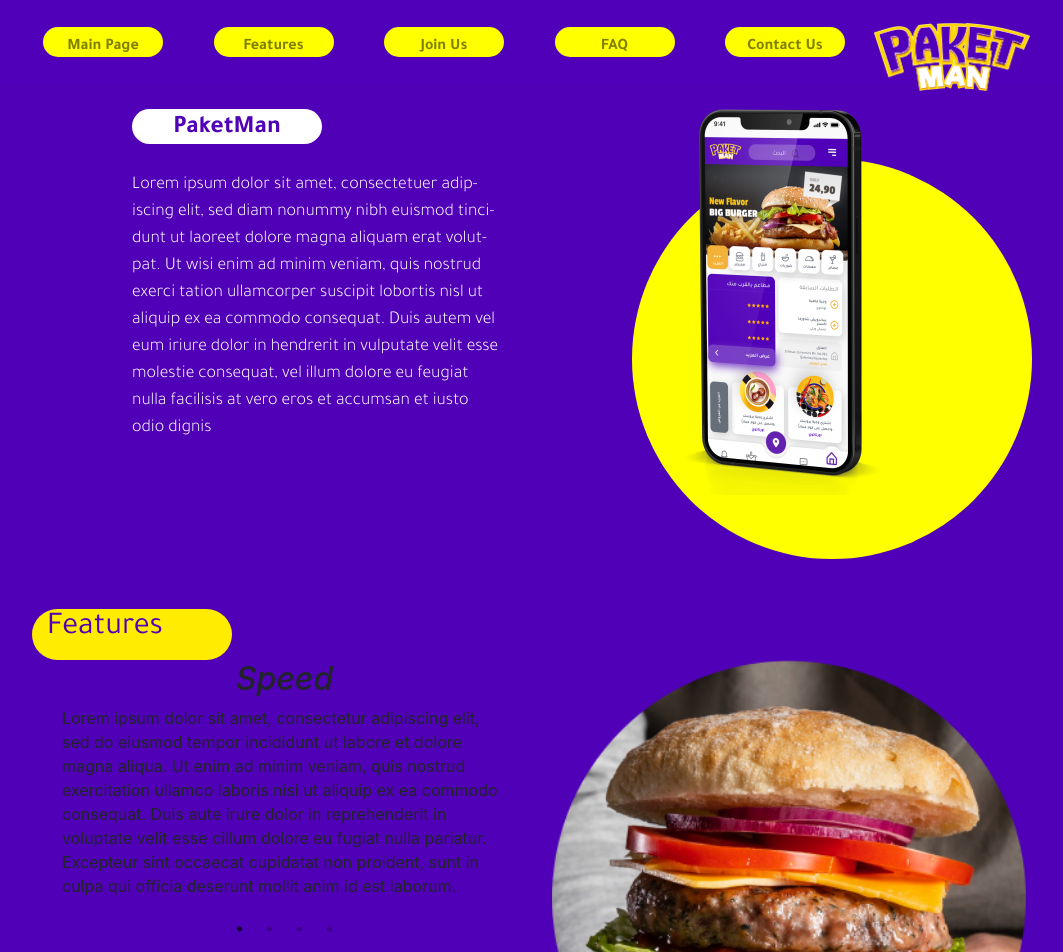
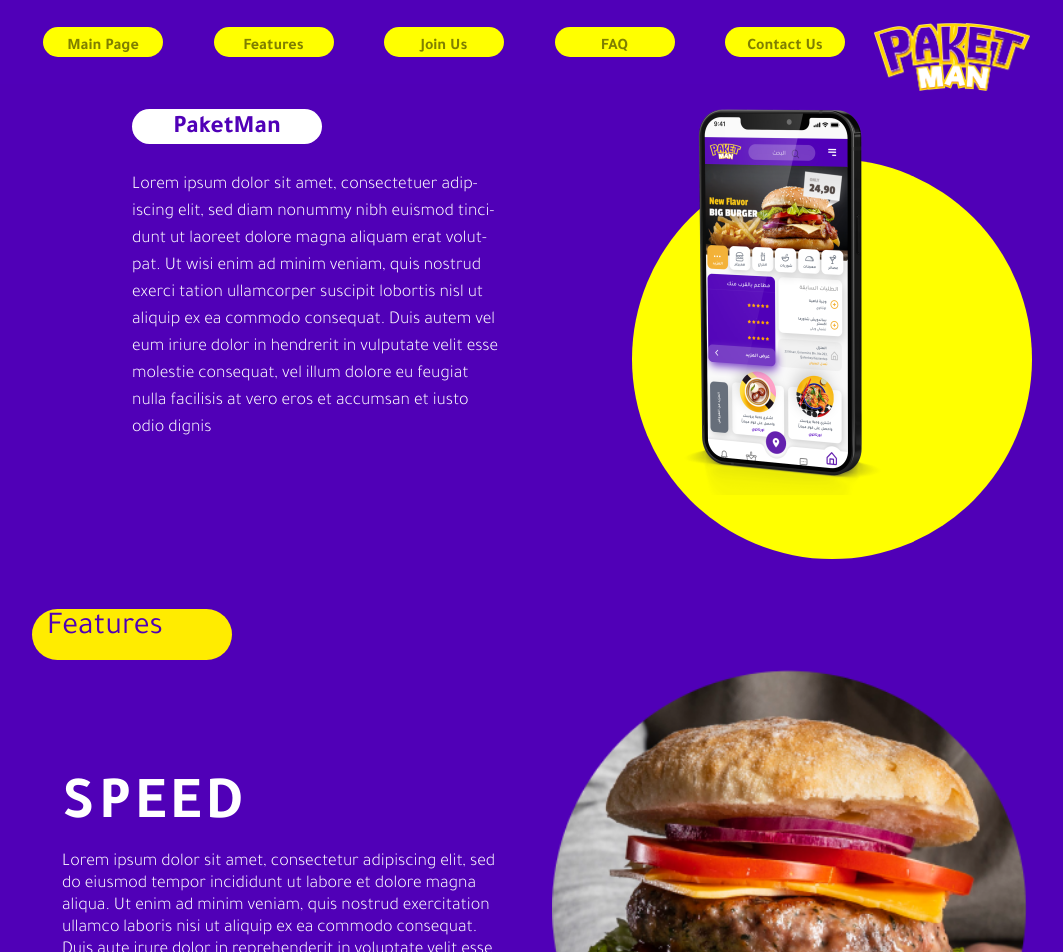
Before and after one commit to khaldoon9kh/paketManWebsite, a React (Create React App) app: page / in a window 1280 px wide. Shown: the top 952 px of the page, without its empty margins (103-1166 px from the left). Built offline with nearby package versions, Linux system fonts and the light colour scheme.

Commit message:
feature texts styling done

```diff
--- a/src/components/SingleFeature/index.css
+++ b/src/components/SingleFeature/index.css
@@ -2,12 +2,24 @@
 .featureBox {
   display: flex;
   flex-direction: column;
-  align-items: center;
-  justify-content: center;
 }
 
-.feature {
-  font-style: italic;
+.featureTitle {
+  /* Style for "SPEED" */
+  width: 206px;
+  height: 71px;
+  font-style: normal;
+  letter-spacing: normal;
+  line-height: normal;
+  text-transform: uppercase;
+  /* Text style for "SPEED" */
+  color: #ffffff;
+  font-family: "Tajawal";
+  font-size: 60px;
+  font-weight: bold;
+  font-style: normal;
+  letter-spacing: 4.5px;
+  line-height: normal;
 }
 
 .featImg {
@@ -17,3 +29,20 @@
   margin: 0.5rem 0;
   display: block;
 }
+
+.featureText {
+  /* Style for "dunt ut la" */
+  /* width: 400px;
+  height: 150px; */
+  font-style: normal;
+  letter-spacing: normal;
+  line-height: normal;
+  /* Text style for "dunt ut la" */
+  color: #ffffff;
+  font-family: "Tajawal";
+  font-size: 18px;
+  font-weight: 300;
+  font-style: normal;
+  letter-spacing: normal;
+  line-height: normal;
+}
--- a/src/components/SingleFeature/index.jsx
+++ b/src/components/SingleFeature/index.jsx
@@ -8,12 +8,12 @@ const SingleFeature = ({ featHead, featText }) => {
     <Container className="featureBox">
       <Row>
         <Col>
-          <h2 className="feature">{featHead}</h2>
+          <h2 className="featureTitle">{featHead}</h2>
         </Col>
       </Row>
       <Row>
         <Col>
-          <p>{featText}</p>
+          <p className="featureText">{featText}</p>
         </Col>
       </Row>
     </Container>
--- a/src/containers/Features/index.css
+++ b/src/containers/Features/index.css
@@ -3,7 +3,7 @@
   padding: 50px 150px;
 }
 
-.featureTitle {
+.featuresTitle {
   width: 200px;
   height: 51px;
   background-color: #ffec00;
@@ -33,6 +33,9 @@ height: 43px; */
 
 .sliderCont {
   display: flex;
+  margin-top: 10px;
+  justify-content: center;
+  align-items: center;
 }
 
 /* .sliderTexts {
--- a/src/containers/Features/index.jsx
+++ b/src/containers/Features/index.jsx
@@ -18,7 +18,7 @@ const Features = () => {
 
   return (
     <Container fluid className="features">
-      <Row className="featureTitle">
+      <Row className="featuresTitle">
         <Col className="featureTitleText">
           <h2>Features</h2>
         </Col>
```
